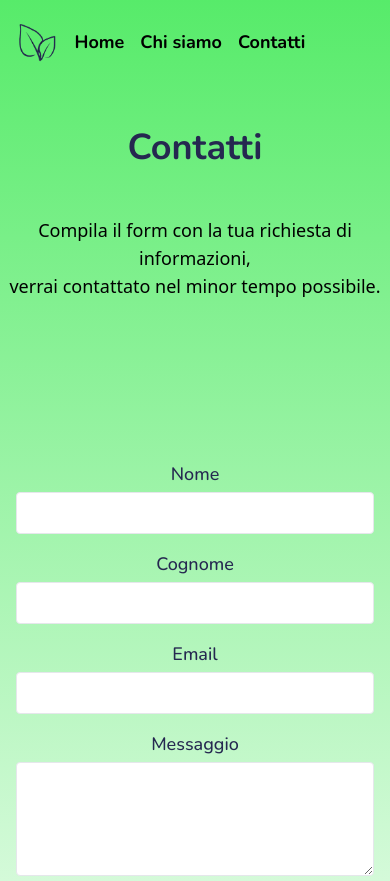
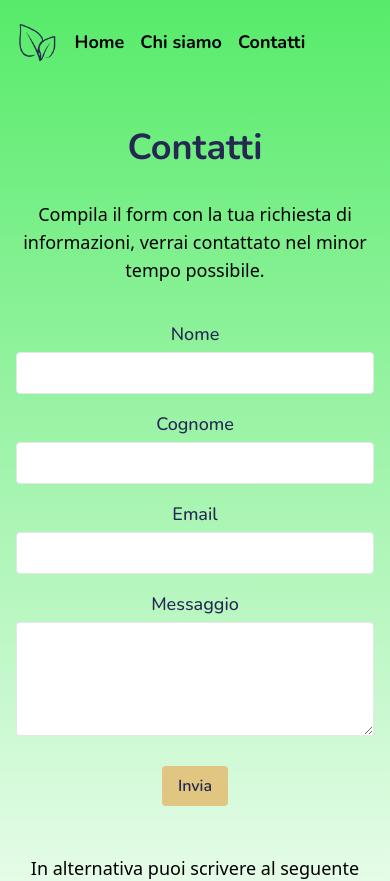
Before and after one commit to Stefina11/VeggieBites, a React (Vite) app: page /contatti in a window 390 px wide. Shown: the top 881 px of the page. Built offline with nearby package versions, Linux system fonts and the light colour scheme.

Commit message:
aggiunta favicon + correzioni ortografia

```diff
--- a/index.html
+++ b/index.html
@@ -7,7 +7,7 @@
     <link rel="preconnect" href="https://fonts.googleapis.com">
 <link rel="preconnect" href="https://fonts.gstatic.com" crossorigin>
 <link href="https://fonts.googleapis.com/css2?family=Nunito:ital,wght@0,200..1000;1,200..1000&display=swap" rel="stylesheet">
-<link rel="icon" href="./assets/img/favicon.ico" type="image/x-icon" />
+<link rel="icon" href="./public/favicon.ico" type="image/x-icon" />
     <title>VeggieBites</title>
 
     <meta property="og:title" content="VeggieBites - Ricette Vegetariane"/>
--- a/src/components/ChiSiamo.jsx
+++ b/src/components/ChiSiamo.jsx
@@ -23,7 +23,7 @@ function ChiSiamo() {
       <p className="chi-siamo-text">
         Crediamo nei benefici di una dieta prevalentemente vegetariana. Come
         sostenuto da studi scientifici, una alimentazione vegetariana riduce le
-        probabilità di sviluppo di malattie cardiovascolari, diabete, obesita,
+        probabilità di sviluppo di malattie cardiovascolari, diabete, obesità,
         alcuni tipi di cancro e ipertensione. I vantaggi che ne conseguono sono
         legati non solo alla salute personale ma anche a quella dell'ambiente e
         degli animali.
--- a/src/components/Contatti.jsx
+++ b/src/components/Contatti.jsx
@@ -5,12 +5,12 @@ function Contatti() {
           Contatti
         </h1>
 
-        <p className="text-lg mb-8 mt-8">
-          Compila il form con la tua richiesta di informazioni, <br />
+        <p className="text-lg mb-1 mt-4">
+          Compila il form con la tua richiesta di informazioni,
           verrai contattato nel minor tempo possibile.
         </p>
 
-        <form className="w-full max-w-md mx-auto  m-4 md:m-60 mt-32 sm:mt-16 px-4">
+        <form className="w-full max-w-md mx-auto m-4 md:m-60 mt-8 sm:mt-16 px-4">
           <div className="mb-4">
             <label
               htmlFor="nome"
@@ -22,7 +22,7 @@ function Contatti() {
               type="text"
               id="nome"
               name="nome"
-              className="mt-1 p-2 border rounded w-full sm:w-full md:w-3/4"
+              className="mt-1 p-2 border rounded w-full"
               required
             />
           </div>
@@ -37,7 +37,7 @@ function Contatti() {
               type="text"
               id="cognome"
               name="cognome"
-              className="mt-1 p-2 border rounded w-full sm:w-full md:w-3/4"
+              className="mt-1 p-2 border rounded w-full"
               required
             />
           </div>
@@ -52,7 +52,7 @@ function Contatti() {
               type="email"
               id="email"
               name="email"
-              className="mt-1 p-2 border rounded w-full sm:w-full md:w-3/4"
+              className="mt-1 p-2 border rounded w-full"
               required
             />
           </div>
@@ -67,7 +67,7 @@ function Contatti() {
               id="messaggio"
               name="messaggio"
               rows="4"
-              className="mt-1 p-2 border rounded w-full sm:w-full md:w-3/4"
+              className="mt-1 p-2 border rounded w-full"
               required
             ></textarea>
           </div>
```
Also changed, not shown: src/assets/img/chisiamo.jpg (deleted).
